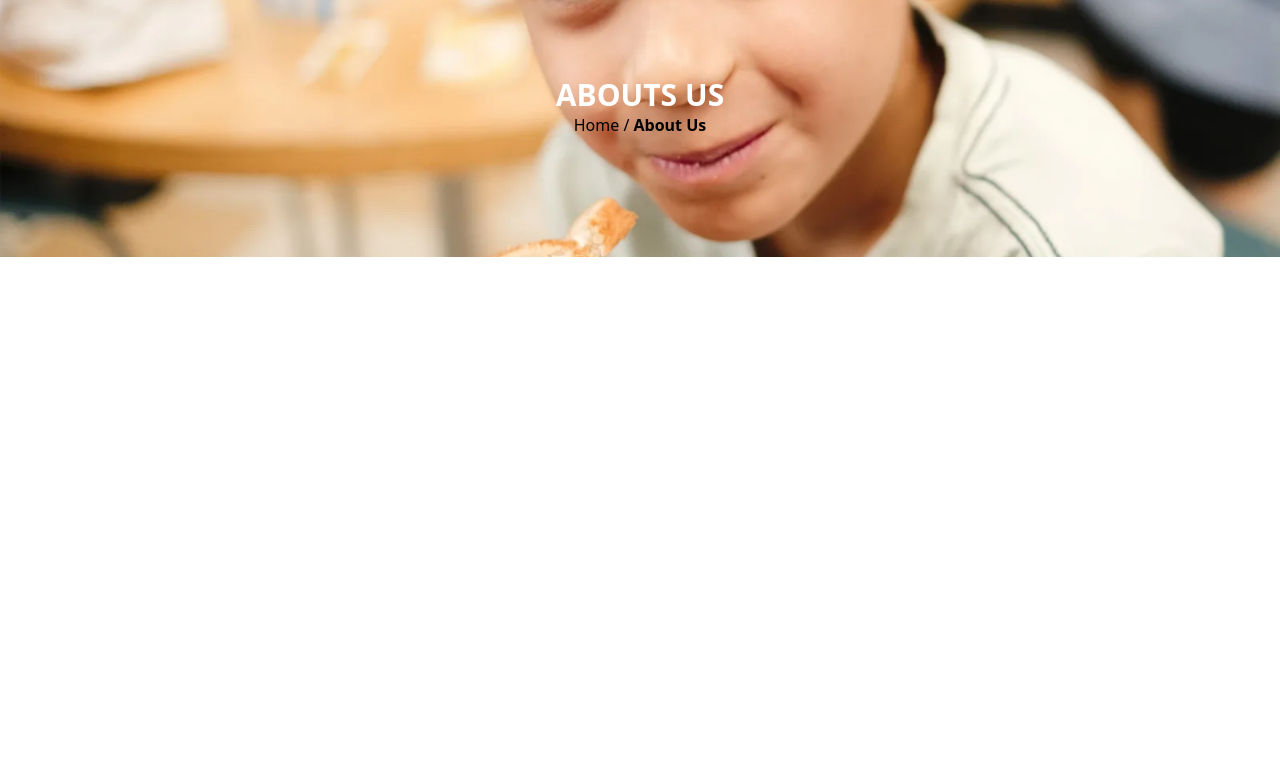
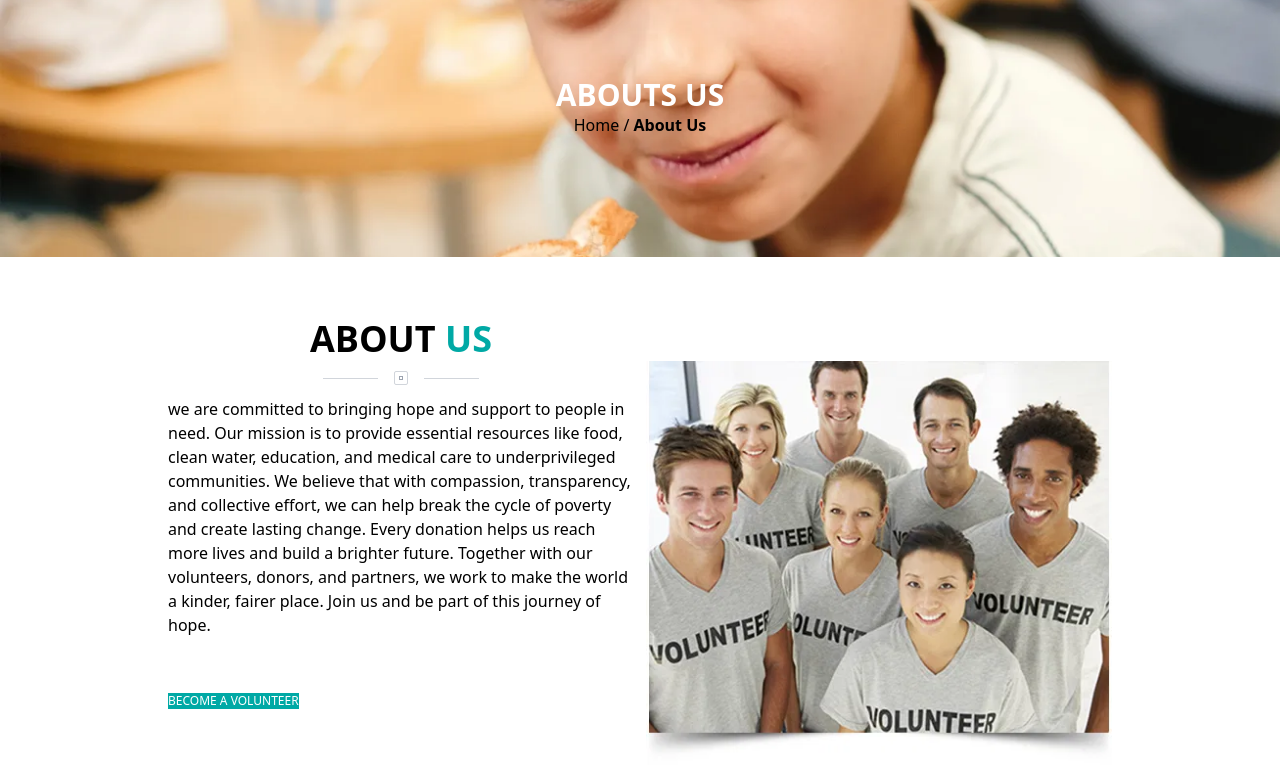
Before and after one commit to tajmirahman/GreenShine---Charity, a React (Vite) app in the folder my-project/: page /about in a window 1280 px wide. Shown: the part 431-1204 px from the top of the page. Before the commit the page ends 800 px from the top, so only its background shows below. Built offline with nearby package versions, Linux system fonts and the light colour scheme.

Commit message:
about us page is working

```diff
--- a/my-project/src/Components/pages/About.jsx
+++ b/my-project/src/Components/pages/About.jsx
@@ -1,12 +1,14 @@
 import { Link } from 'react-router-dom';
 import aboutUs from '../../assets/image/about_us.webp'
 import Header from '../MainLayout/Header/Header';
+import aboutBanner from '../../assets/image/about-image.webp'
 
 const About = () => {
     return (
         <div>
             <Header></Header>
 
+            {/* Banner */}
             <div className="h-[300px] bg-cover bg-center flex flex-col justify-center items-center"
                 style={{
                     backgroundImage:
@@ -14,8 +16,33 @@ const About = () => {
                 }}>
 
                 <div >
-                    <Link to={'/'}><h1 className='uppercase text-3xl font-bold text-white'>Abouts Us</h1></Link>
-                    <p className='text-center'>Home / <span className=" font-bold">About Us</span></p>
+                    <h1 className='uppercase text-3xl font-bold text-white'>Abouts Us</h1>
+                    <p className='text-center'> <Link to={'/'}>Home</Link> / <span className=" font-bold">About Us</span></p>
+                </div>
+            </div>
+
+            {/* main content */}
+
+            <div className='md:flex justify-center items-center gap-3 md:w-9/12 mx-auto p-2'>
+                <div className='flex-1 space-y-3'>
+                    <h1 className='text-4xl font-bold text-center uppercase'>About <span className="text-[#00A9A5]">Us</span> </h1>
+
+                    <div class="flex items-center justify-center w-2/6 mx-auto">
+                        <div class="flex-grow h-px bg-gray-300"></div>
+                        <div class="mx-4 border border-gray-300 p-1 rounded-sm">
+                            <div class="w-1 h-1 border border-gray-400"></div>
+                        </div>
+                        <div class="flex-grow h-px bg-gray-300"></div>
+                    </div>
+
+                    <div>
+                        <p> we are committed to bringing hope and support to people in need. Our mission is to provide essential resources like food, clean water, education, and medical care to underprivileged communities. We believe that with compassion, transparency, and collective effort, we can help break the cycle of poverty and create lasting change. Every donation helps us reach more lives and build a brighter future. Together with our volunteers, donors, and partners, we work to make the world a kinder, fairer place. Join us and be part of this journey of hope.</p>
+                    <button className='btn bg-[#00A9A5] text-white text-xs uppercase mt-3 md:mt-14'>Become a Volunteer</button>
+                    </div>
+                </div>
+
+                <div className='mt-5 lg:mt-24 flex-1'>
+                    <img  src={aboutBanner} alt="" />
                 </div>
             </div>
         </div>
```
Also changed, not shown: my-project/src/assets/image/about-image.webp (added).
